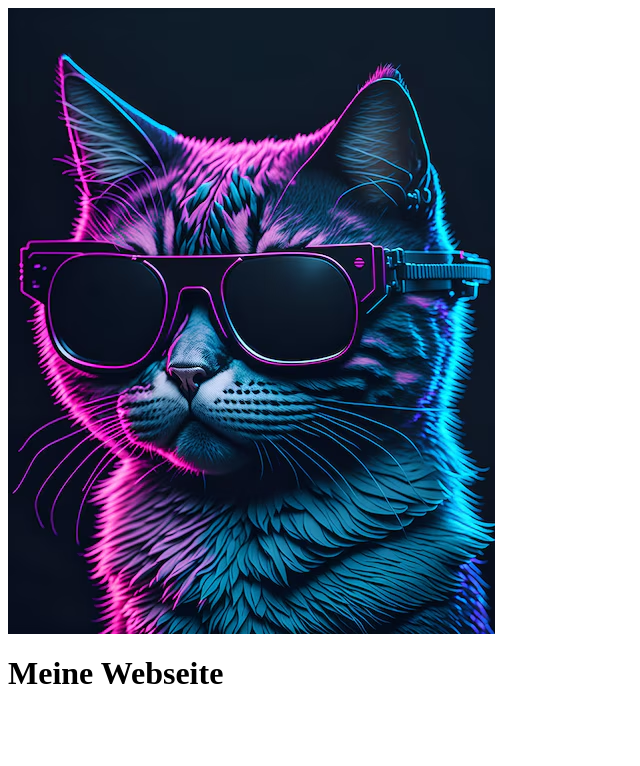
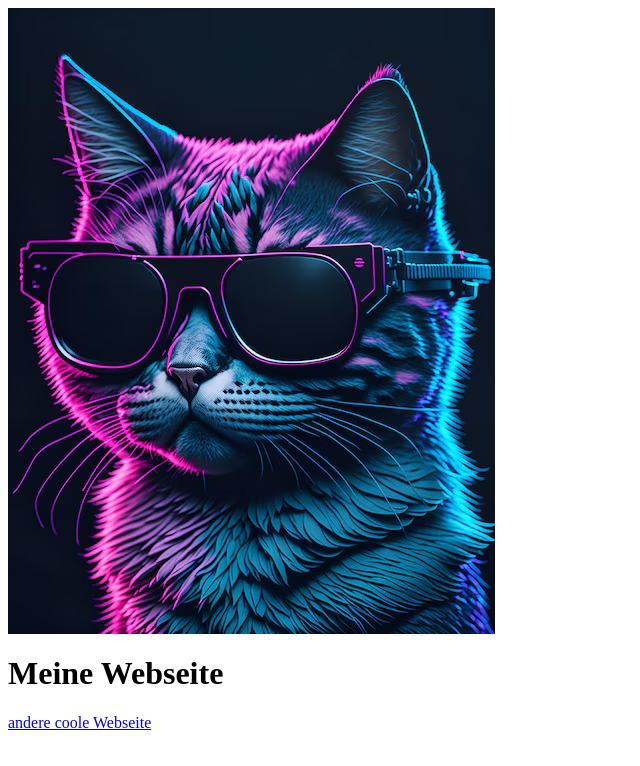
Before and after one commit to Lostmouse470/lostmouse470.github.io, a plain HTML site: page index.html in a window 1280 px wide. Shown: the whole page, without its empty margins (0-640 px from the left). Drawn offline with Linux system fonts and the light colour scheme.

Commit message:
Update index.html

```diff
--- a/index.html
+++ b/index.html
@@ -1,3 +1,4 @@
 <img src="eine-katze-mit-sonnenbrille-darauf-und-den-worten-katze-auf-der-vorderseite_784970-3.avif" alt="Katze">
 <title>Meine Webseite</title>
 <h1>Meine Webseite</h1>
+<a href=superdou22.github.io>andere coole Webseite</a>
```
